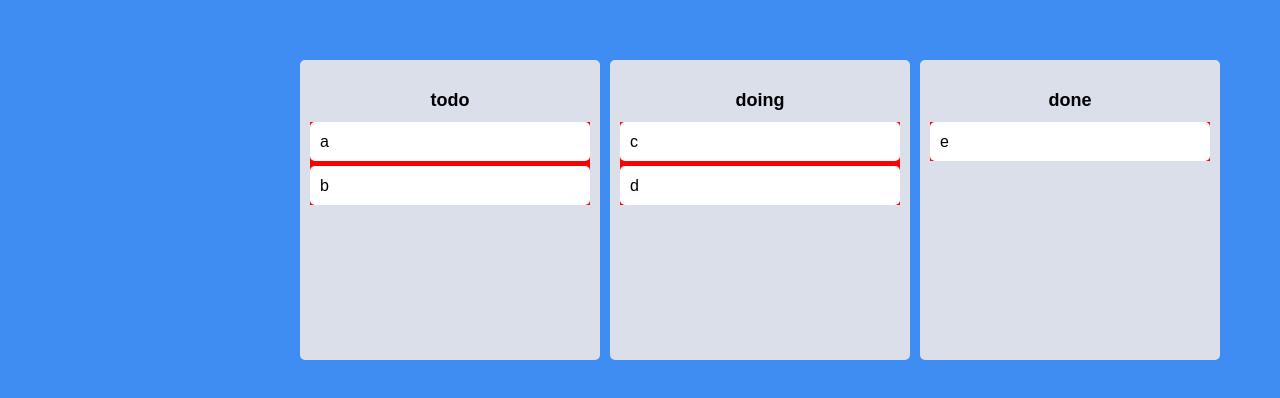
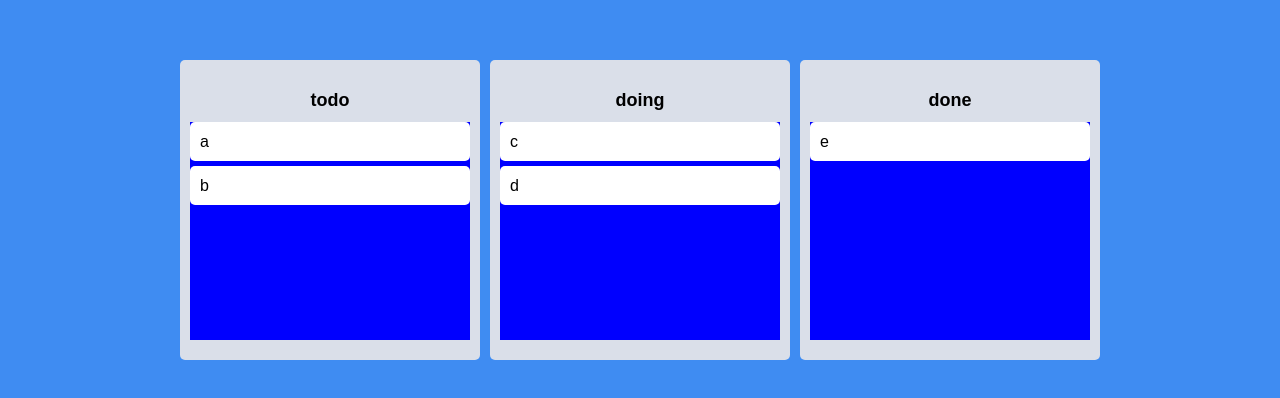
Before and after one commit to pildrums/Trello-clone, a React (Create React App) app: page / in a window 1280 px wide. Shown: the part 190-588 px from the top of the page. Built offline with nearby package versions, Linux system fonts and the light colour scheme.

Commit message:
Complete cross-board-movement

```diff
--- a/src/App.tsx
+++ b/src/App.tsx
@@ -62,6 +62,7 @@ const Wrapper = styled.div`
 const Boards = styled.div`
   width: 100%;
   display: grid;
+  justify-content: center;
   grid-template-columns: repeat(3, 1fr);
   gap: 10px;
 `;
--- a/src/components/Board.tsx
+++ b/src/components/Board.tsx
@@ -12,17 +12,18 @@ function Board({ todos, boardId }: IBoardProps) {
     <Wrapper>
       <Title>{boardId}</Title>
       <Droppable droppableId={boardId}>
-        {(magic) => (
-          <div
-            style={{ backgroundColor: "red" }}
-            ref={magic.innerRef}
-            {...magic.droppableProps}
+        {(provided, snapshot) => (
+          <Area
+            isDraggingOver={snapshot.isDraggingOver}
+            isDraggingFromThis={Boolean(snapshot.draggingFromThisWith)}
+            ref={provided.innerRef}
+            {...provided.droppableProps}
           >
             {todos.map((todo, index) => (
               <DraggableCard key={todo} todo={todo} index={index} />
             ))}
-            {magic.placeholder}
-          </div>
+            {provided.placeholder}
+          </Area>
         )}
       </Droppable>
     </Wrapper>
@@ -36,6 +37,8 @@ const Wrapper = styled.div`
   background: ${(props) => props.theme.boardColor};
   border-radius: 5px;
   min-height: 300px;
+  display: flex;
+  flex-direction: column;
 `;
 
 const Title = styled.h2`
@@ -45,4 +48,15 @@ const Title = styled.h2`
   font-size: 18px;
 `;
 
+interface IAreaProps {
+  isDraggingFromThis: boolean;
+  isDraggingOver: boolean;
+}
+
+const Area = styled.div<IAreaProps>`
+  background: ${(props) =>
+    props.isDraggingOver ? "pink" : props.isDraggingFromThis ? "red" : "blue"};
+  flex-grow: 1;
+`;
+
 export default Board;
--- a/tsconfig.json
+++ b/tsconfig.json
@@ -18,7 +18,8 @@
     "resolveJsonModule": true,
     "isolatedModules": true,
     "noEmit": true,
-    "jsx": "react-jsx"
+    "jsx": "react-jsx",
+    "baseUrl": "src"
   },
   "include": [
     "src"
```
